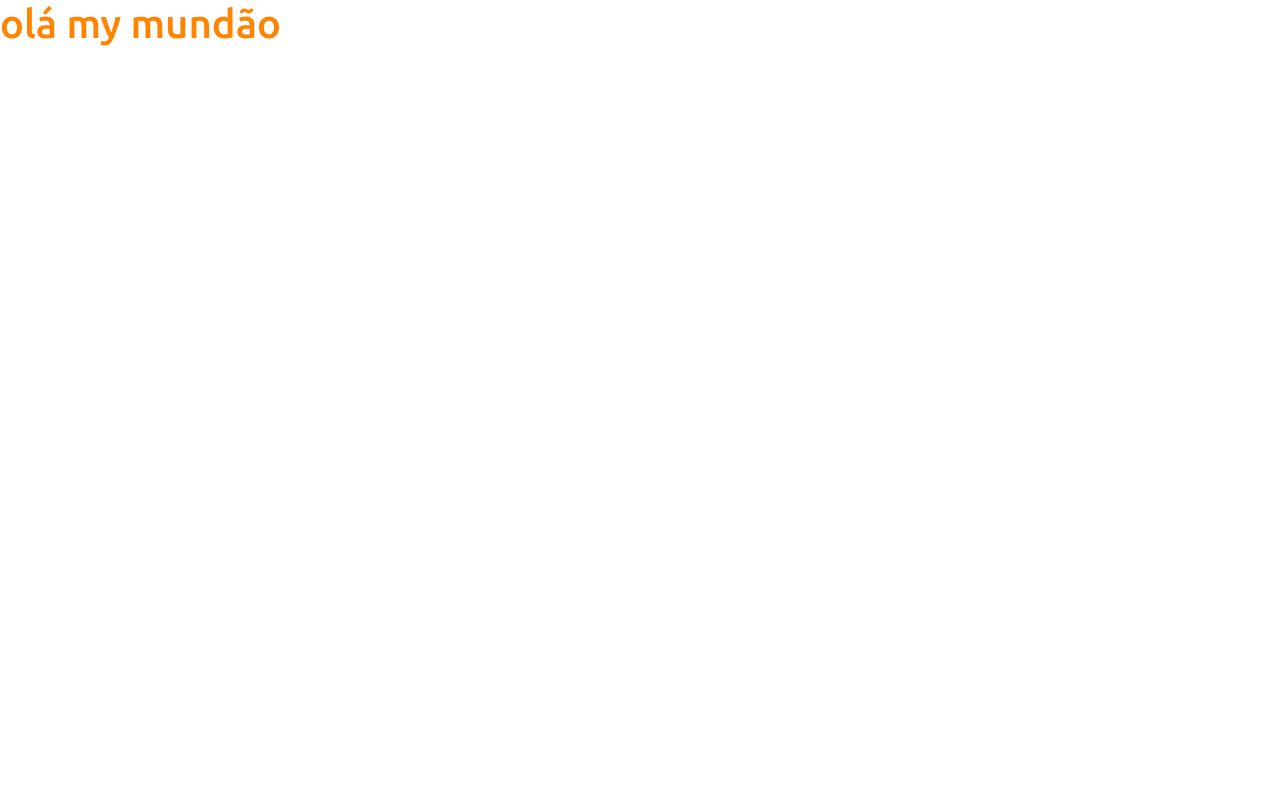
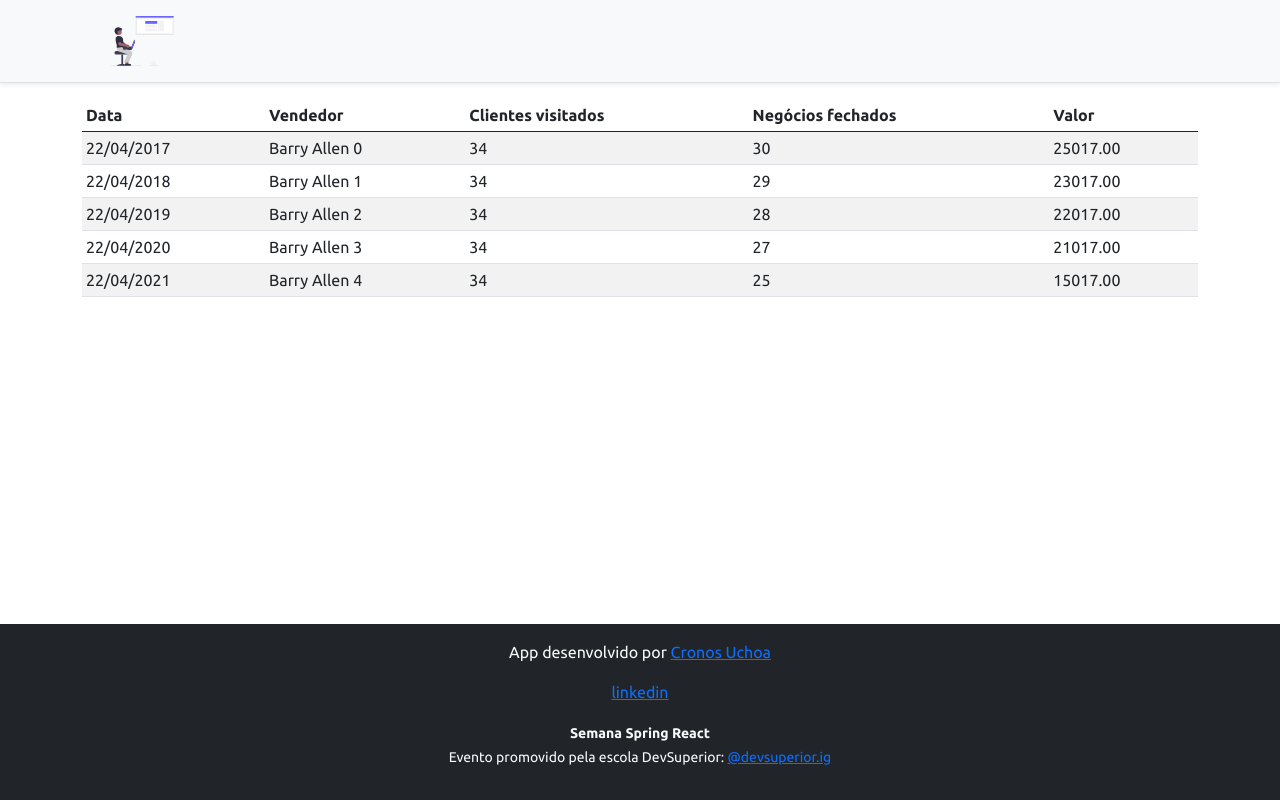
Before and after one commit to CronosUchoa/projeto-sds3, a React (Create React App) app in the folder frontend/: page / in a window 1280 px wide. Built offline with nearby package versions, Linux system fonts and the light colour scheme.

Commit message:
Basic static components

```diff
--- a/frontend/src/App.tsx
+++ b/frontend/src/App.tsx
@@ -1,9 +1,18 @@
+import DataTable from "components/DataTable";
+import Footer from "components/Footer";
+import NavBar from "components/NavBar";
+import { Fragment } from "react";
 
 function App() {
   return (
-    <div>
-      <h1 className="text-primary">olá my mundão</h1>
-    </div>
+    <>
+      <NavBar/>
+      <div className="container">
+       <DataTable/>
+      </div>
+      <Footer></Footer>
+    </>
+
   );
 }
 
--- /dev/null
+++ b/frontend/src/components/DataTable/index.tsx
@@ -0,0 +1,56 @@
+function DataTable() {
+    return (
+        <div className="table-responsive">
+            <table className="table table-striped table-sm">
+                <thead>
+                    <tr>
+                        <th>Data</th>
+                        <th>Vendedor</th>
+                        <th>Clientes visitados</th>
+                        <th>Negócios fechados</th>
+                        <th>Valor</th>
+                    </tr>
+                </thead>
+                <tbody>
+                    <tr>
+                        <td>22/04/2017</td>
+                        <td>Barry Allen 0</td>
+                        <td>34</td>
+                        <td>30</td>
+                        <td>25017.00</td>
+                    </tr>
+                    <tr>
+                        <td>22/04/2018</td>
+                        <td>Barry Allen 1</td>
+                        <td>34</td>
+                        <td>29</td>
+                        <td>23017.00</td>
+                    </tr>
+                    <tr>
+                        <td>22/04/2019</td>
+                        <td>Barry Allen 2</td>
+                        <td>34</td>
+                        <td>28</td>
+                        <td>22017.00</td>
+                    </tr>
+                    <tr>
+                        <td>22/04/2020</td>
+                        <td>Barry Allen 3</td>
+                        <td>34</td>
+                        <td>27</td>
+                        <td>21017.00</td>
+                    </tr>
+                    <tr>
+                        <td>22/04/2021</td>
+                        <td>Barry Allen 4</td>
+                        <td>34</td>
+                        <td>25</td>
+                        <td>15017.00</td>
+                    </tr>
+                </tbody>
+            </table>
+        </div>
+    );
+}
+
+export default DataTable;
--- /dev/null
+++ b/frontend/src/components/Footer/index.tsx
@@ -0,0 +1,14 @@
+function Footer() {
+    return (
+        <footer className="footer mt-auto py-3 bg-dark">
+            <div className="container">
+                <p className="text-light">App desenvolvido por <a href="https://github.com/CronosUchoa" target="_blank" rel="noreferrer">Cronos Uchoa</a></p>
+                <p className="text-light"> <a href="https://www.linkedin.com/in/gabriel-henrique-magalhães-de-souza-3542271b6/" target="_blank" rel="noreferrer">linkedin</a></p>
+                <p className="text-light"><small><strong>Semana Spring React</strong><br />
+            Evento promovido pela escola DevSuperior: <a href="https://instagram.com/devsuperior.ig" target="_blank" rel="noreferrer">@devsuperior.ig</a></small></p>
+            </div>
+        </footer>
+    );
+}
+
+export default Footer;
--- /dev/null
+++ b/frontend/src/components/NavBar/index.tsx
@@ -0,0 +1,16 @@
+import ImgDsDark from 'assets/img/webdev.svg'
+
+
+function NavBar() {
+    return (
+        <div className="d-flex flex-column flex-md-row align-items-center p-3 px-md-4 mb-3 bg-light border-bottom shadow-sm">
+            <div className="container">
+                <nav className="my-2 my-md-0 mr-md-3">
+                    <img src={ImgDsDark} alt="Cronos" width="120" height="50"  />
+                </nav>
+            </div>
+        </div>
+    );
+}
+
+export default NavBar;
```
Also changed, not shown: frontend/src/assets/img/time.jpg (added), frontend/src/assets/img/webdev.svg (added).
